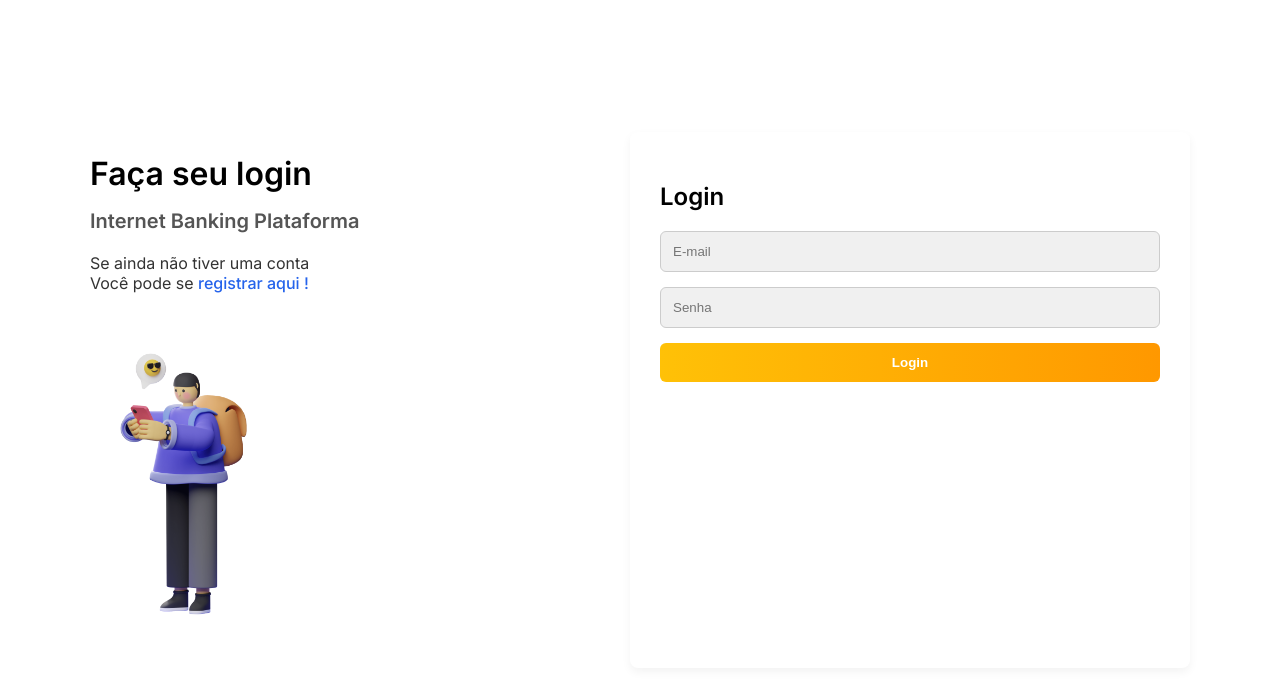
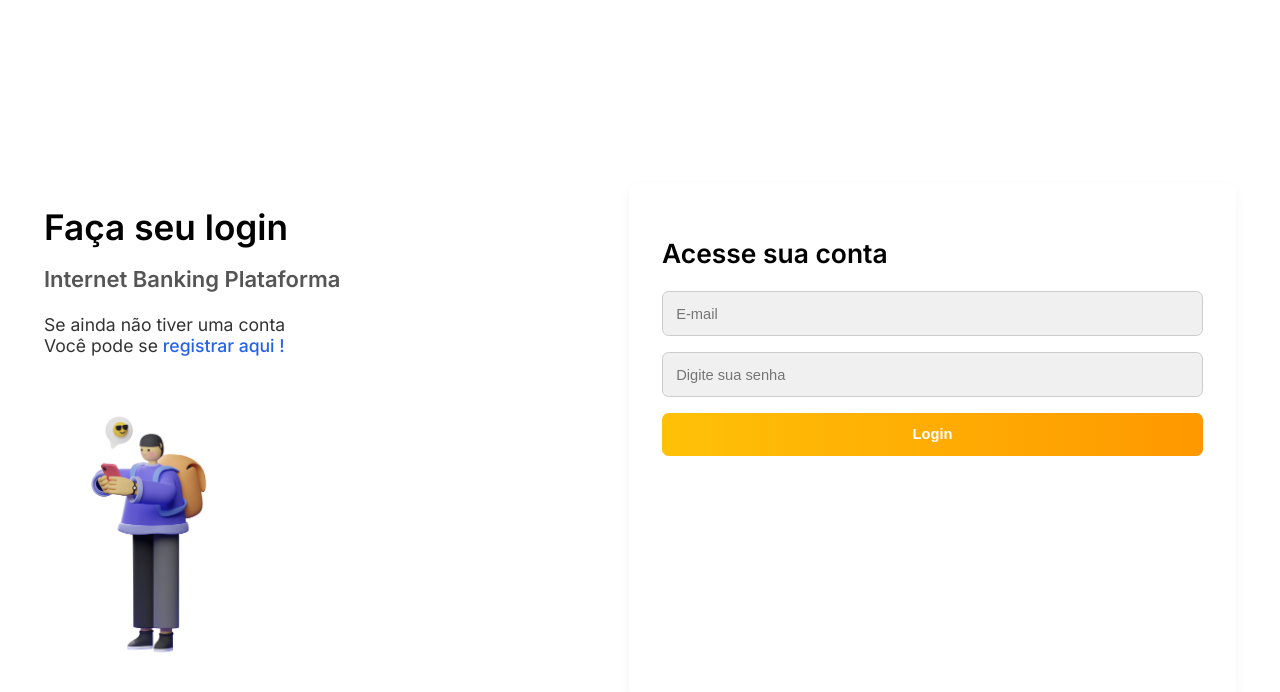
Before and after one commit to iRogs/PWEB-RaiNaraRogs, a React (Vite) app in the folder bank-front/: page / in a window 1280 px wide. Shown: the top 692 px of the page. Built offline with nearby package versions, Linux system fonts and the light colour scheme; no server answers.

Commit message:
Melhoria de alinhamento nas telas de login e registro

```diff
--- a/bank-front/src/components/FormularioLogin.jsx
+++ b/bank-front/src/components/FormularioLogin.jsx
@@ -73,7 +73,7 @@ export default function FormularioLogin() {
             <div className="password-wrapper">
               <input
                   type="password"
-                  placeholder="Senha"
+                  placeholder="Digite sua senha"
                   value={senha}
                   onChange={e => setSenha(e.target.value)}
                   disabled={loadingLocal}
@@ -95,7 +95,7 @@ export default function FormularioLogin() {
           {/* Toast local para erros de validação e sucesso */}
           {mensagemToast && (
               <div
-                className={`toast ${toastVisivel ? "visible" : "hidden"} ${mensagemToast.tipo}`}
+                className={`toast no-zoom ${toastVisivel ? "visible" : "hidden"} ${mensagemToast.tipo}`}
                 role="alert"
               >
                 {mensagemToast.texto}
--- a/bank-front/src/components/FormularioRegistro.jsx
+++ b/bank-front/src/components/FormularioRegistro.jsx
@@ -95,7 +95,7 @@ export default function FormularioRegistro() {
             {/* Toast fixo no canto da tela */}
             {mensagemToast && (
                 <div
-                    className={`toast ${toastVisivel ? "visible" : "hidden"} ${mensagemToast.tipo}`}
+                    className={`toast no-zoom ${toastVisivel ? "visible" : "hidden"} ${mensagemToast.tipo}`}
                     role="alert"
                 >
                     {mensagemToast.texto}
@@ -125,7 +125,7 @@ export default function FormularioRegistro() {
                 <div className="password-wrapper">
                     <input
                         type="password"
-                        placeholder="Senha"
+                        placeholder="Digite uma senha"
                         value={senha}
                         onChange={(e) => setSenha(e.target.value)}
                     />
--- a/bank-front/src/pages/PaginaLogin.jsx
+++ b/bank-front/src/pages/PaginaLogin.jsx
@@ -9,12 +9,19 @@ export default function PaginaLogin() {
         document.title = 'Internet Banking Login';
     }, []);
 
+    useEffect(() => {
+      document.body.classList.add('zoom-110');
+      return () => {
+        document.body.classList.remove('zoom-110');
+      };
+    }, []);
+
     return (
       <div className="login-container">
         <div className="login-content">
 
           {/* Lado esquerdo */}
-          <div className="login-left">
+          <div className="login-left animate-slide-in">
             <h1>Faça seu login</h1>
             <h2>Internet Banking Plataforma</h2>
             <p>
@@ -25,8 +32,8 @@ export default function PaginaLogin() {
           </div>
 
           {/* Lado direito - formulário */}
-          <div className="login-right">
-            <h2>Login</h2>
+          <div className="login-right animate-slide-in">
+            <h2>Acesse sua conta</h2>
             <FormularioLogin />
 
           </div>
--- a/bank-front/src/pages/PaginaRegistro.jsx
+++ b/bank-front/src/pages/PaginaRegistro.jsx
@@ -9,11 +9,18 @@ export default function PaginaRegistro() {
         document.title = 'Internet Banking Cadastro';
     }, []);
 
+    useEffect(() => {
+      document.body.classList.add('zoom-110');
+      return () => {
+        document.body.classList.remove('zoom-110');
+      };
+    }, []);
+
     return (
       <div className="login-container">
         <div className="login-content">
           {/* Lado esquerdo */}
-          <div className="login-left">
+          <div className="login-left animate-slide-in">
             <h1>Faça seu cadastro</h1>
             <h2>Internet Banking Plataforma</h2>
             <p>
@@ -24,7 +31,7 @@ export default function PaginaRegistro() {
           </div>
 
           {/* Lado direito - formulário */}
-          <div className="login-right">
+          <div className="login-right animate-slide-in">
             <h2>Insira suas informações</h2>
             <FormularioRegistro />
           </div>
--- a/bank-front/src/static/css/PaginaInicial.css
+++ b/bank-front/src/static/css/PaginaInicial.css
@@ -2,6 +2,7 @@
 
 body {
     font-family: 'Inter', sans-serif !important;
+
 }
 
 .dashboard-container {
@@ -11,7 +12,6 @@ body {
   background-color: #f7f8fc;
   font-family: 'Inter', sans-serif;
 }
-
 
 .sidebar {
   width: 250px;
--- a/bank-front/src/static/css/PaginaLoginRegistro.css
+++ b/bank-front/src/static/css/PaginaLoginRegistro.css
@@ -3,7 +3,15 @@ body {
     margin: 0;
     font-family: 'Inter', sans-serif !important;
     background-color: #f8f9fa;
+    overflow: hidden;
+}
 
+.zoom-110 {
+  zoom: 110%;
+}
+
+.no-zoom {
+  zoom: 100% !important;
 }
 
 #loading-overlay {
@@ -24,6 +32,7 @@ body {
 }
 
 .toast {
+
     position: fixed;
     bottom: 30px;
     right: 30px;
@@ -65,6 +74,7 @@ body {
   justify-content: center;
 }
 
+
 .login-left {
   flex: 1;
   min-width: 280px;
@@ -95,7 +105,10 @@ body {
 
 .character-image {
   width: 200px;
-  margin-top: 0px;
+  height: 280px; /* mesma altura para todos os personagens */
+  object-fit: contain;
+  margin-top: 0;
+  display: block;
 }
 
 .login-right {
@@ -172,3 +185,18 @@ body {
 .checkbox-group input {
   margin-right: 8px;
 }
+
+@keyframes slideInLeft {
+  from {
+    transform: translateX(-100px);
+    opacity: 0;
+  }
+  to {
+    transform: translateX(0);
+    opacity: 1;
+  }
+}
+
+.animate-slide-in {
+  animation: slideInLeft 1.6s ease-out forwards;
+}
```
Also changed, not shown: 1 other file (tests, documents, lock files or other folders).
